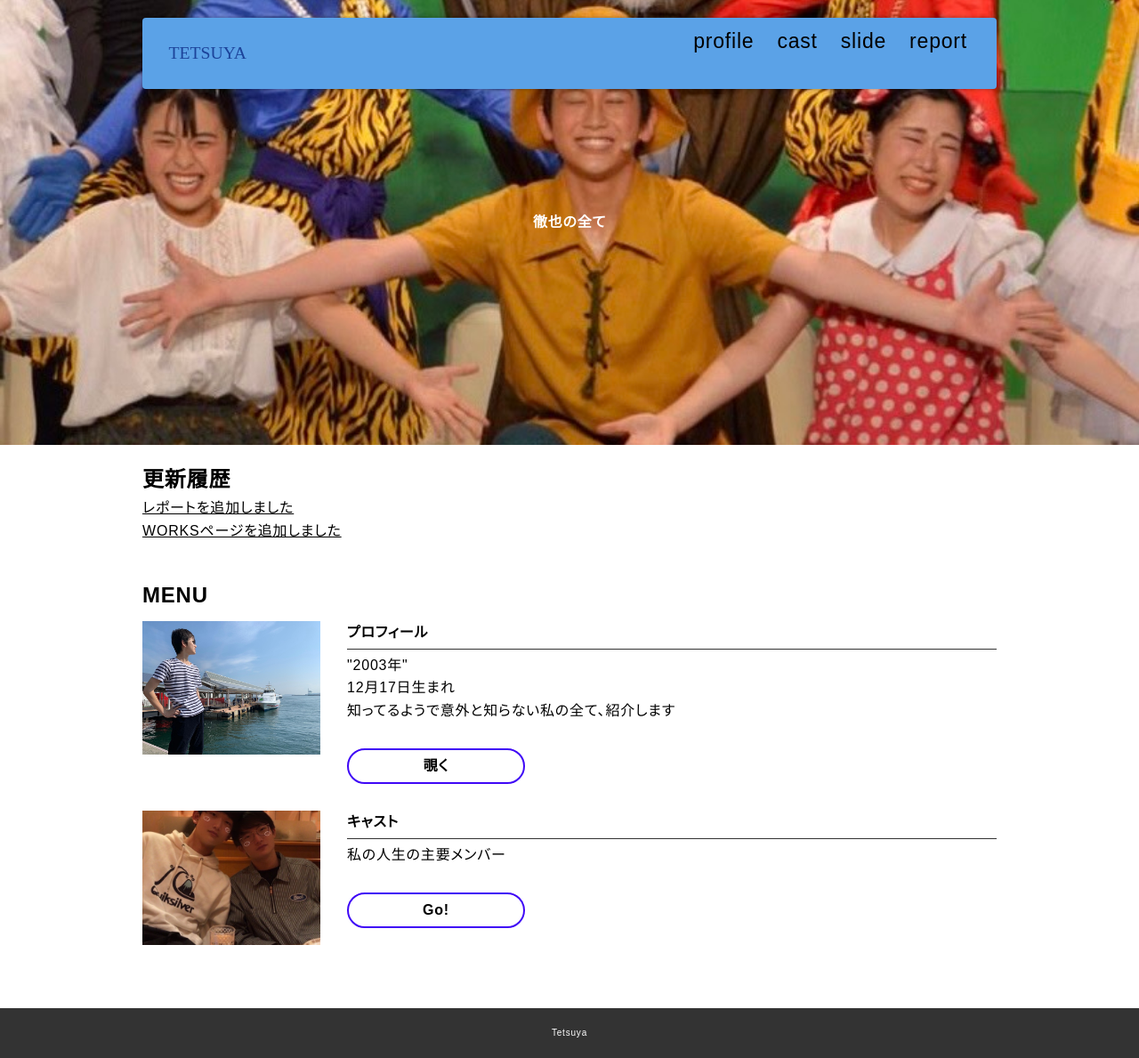
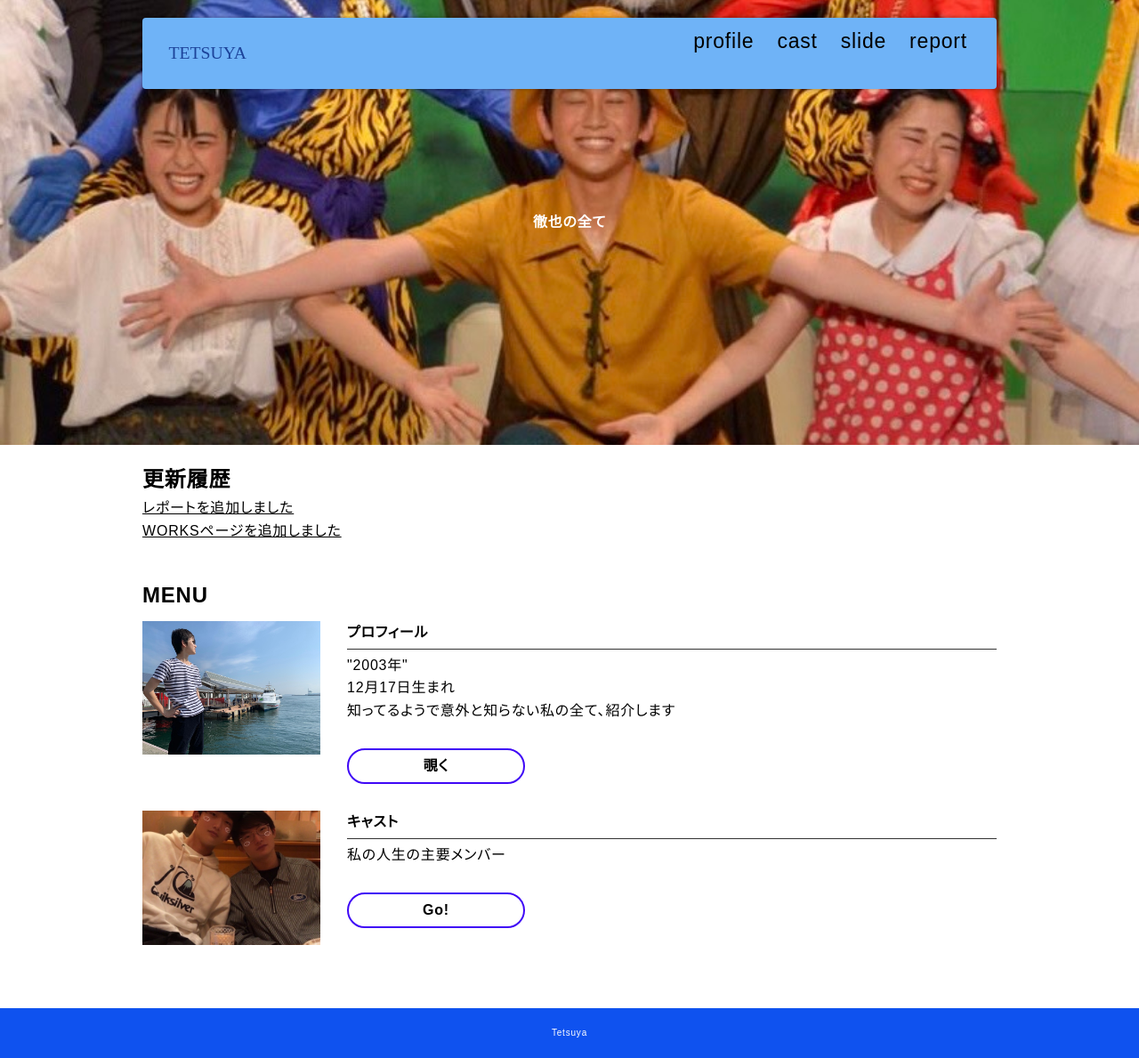
Before and after one commit to KUAD-XtechDesign/website2022-tetsu3838, a plain HTML site: page index.html in a window 1280 px wide. Shown: the whole page at 89% size. Drawn offline with nearby package versions, Linux system fonts and the light colour scheme.

Commit message:
Update style.css

```diff
--- a/css/style.css
+++ b/css/style.css
@@ -79,7 +79,7 @@ header a {
 }
 
 header .inner {
-  background-color: rgb(91, 162, 231);
+  background-color: rgb(111, 179, 247);
   position: relative;
   display: flex;
   justify-content: space-between;
@@ -165,7 +165,7 @@ header .inner {
 footer
 ======================================================*/
 footer {
-  background-color: rgb(51, 51, 51);
+  background-color: rgb(15, 82, 239);
   color: #fff;
   text-align: center;
   padding: 20px;
```
